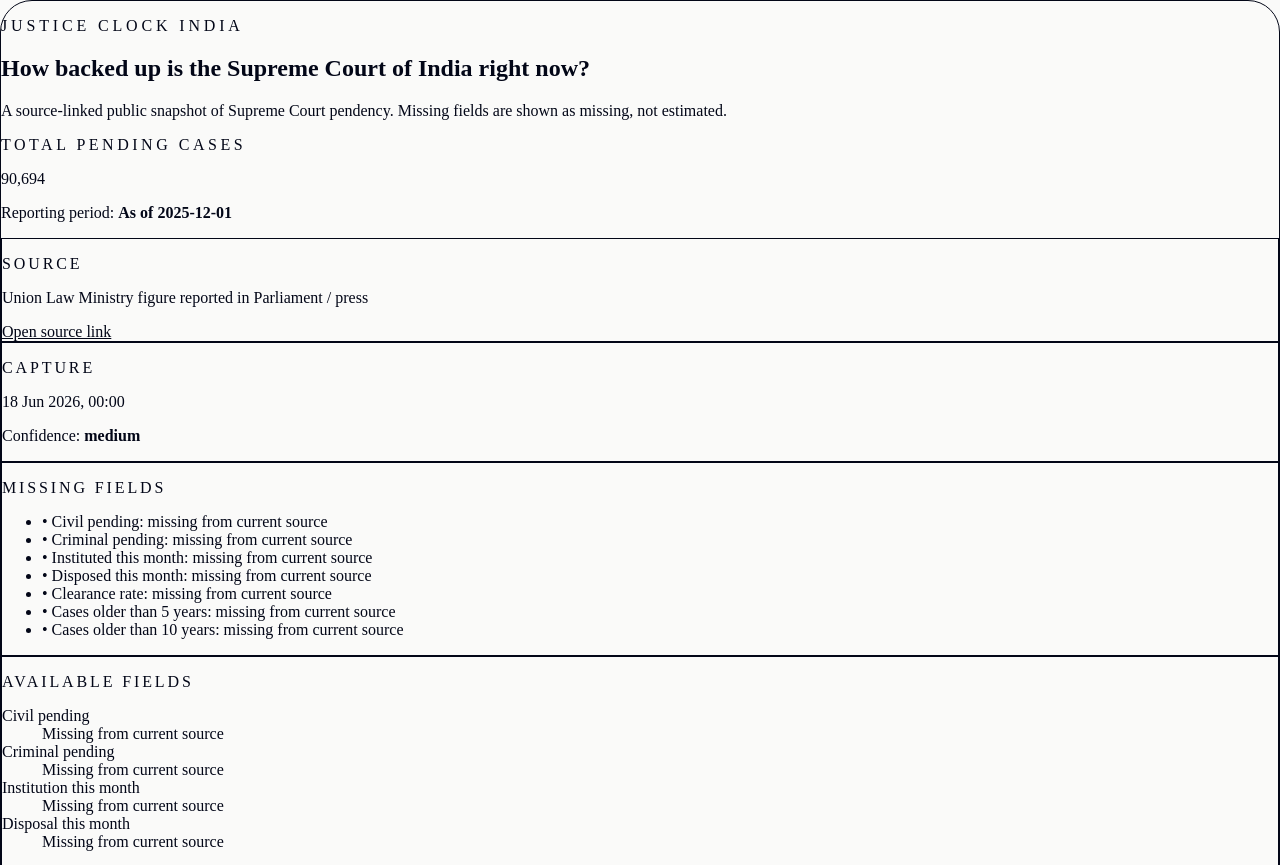
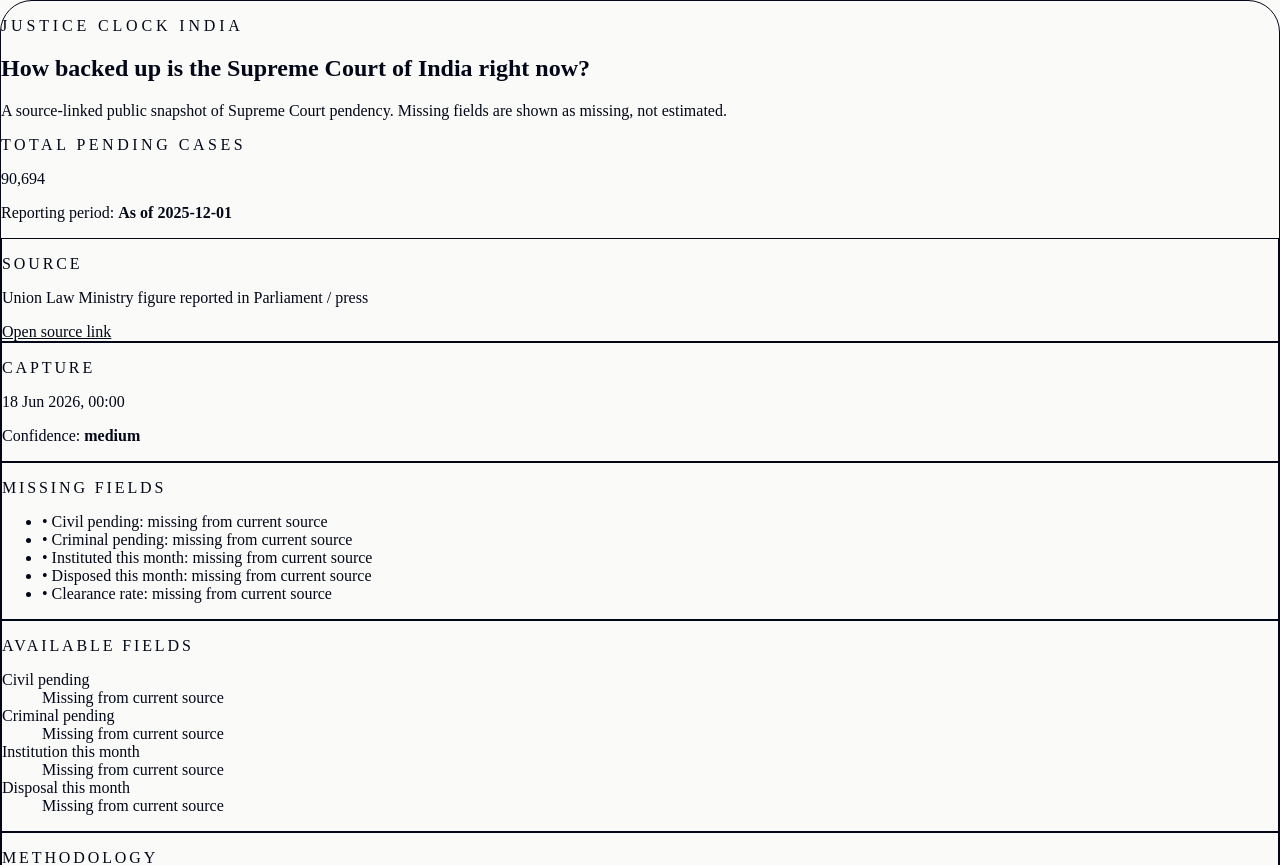
Before and after one commit to publicinteresttechnologies/justice-clock-india, a Next.js app: page / in a window 1280 px wide. Shown: the top 865 px of the page. Built offline with nearby package versions, Linux system fonts and the light colour scheme.

Commit message:
Fix v0 homepage build types

```diff
--- a/src/app/page.tsx
+++ b/src/app/page.tsx
@@ -24,8 +24,6 @@ export default function HomePage() {
     ["Instituted this month", courtClock.institutedThisMonth],
     ["Disposed this month", courtClock.disposedThisMonth],
     ["Clearance rate", courtClock.clearanceRate],
-    ["Cases older than 5 years", courtClock.casesOlderThan5Years],
-    ["Cases older than 10 years", courtClock.casesOlderThan10Years],
   ].filter(([, value]) => value === null || value === undefined);
 
   return (
```
